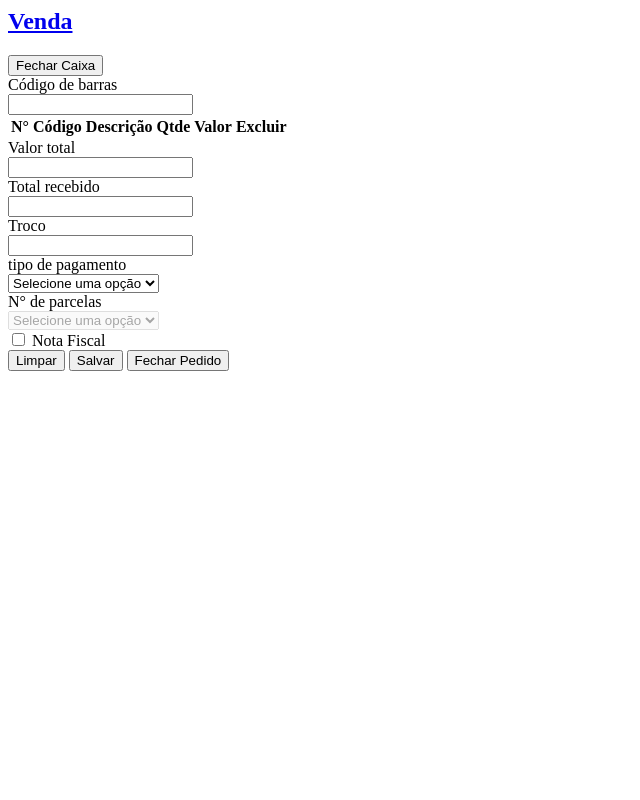
After one commit to mvlabres/sigef, a PHP site: page /view/sellView.php in a window 1280 px wide. The commit adds this page. Shown: the whole page, without its empty margins (0-640 px from the left). Run offline with PHP 8.4, Linux system fonts and the light colour scheme; lists and menus that the app fills with data are empty.

Commit message:
finalized sell layout

```diff
--- a/controller/stockController.php
+++ b/controller/stockController.php
@@ -24,7 +24,9 @@
         public function create(){
 
             $this->stock->setProductId($this->post['productId']);
+            $this->stock->setProductCode($this->post['productCode']);
             $this->stockRepository->setStock($this->stock);
+
             return $this->stockRepository->create();
         }
 
@@ -48,6 +50,10 @@
             }
 
             return $stocks;
+        }
+
+        public function findByProductCode($productCode){
+
         }
 
         // public function getLastCreated(){
--- a/repositorys/stockRepository.php
+++ b/repositorys/stockRepository.php
@@ -22,8 +22,8 @@ class StockRepository{
 
             if(!$this->stock) return null;
 
-            $sql = "INSERT INTO Stock(entryDate, quantity, productId)
-                    VALUES (CURDATE(), 1, '".$this->stock->getProductId()."')";
+            $sql = "INSERT INTO Stock(entryDate, quantity, productId, productCode)
+                    VALUES (CURDATE(), 1, '".$this->stock->getProductId()."', '".$this->stock->getProductCode()."')";
 
             $this->mySqli->query($sql);
             return true;
@@ -37,7 +37,7 @@ class StockRepository{
 
         try{
 
-            $sql = "SELECT Stock.id, entryDate, departureDate, quantity, productId, Product.description AS product
+            $sql = "SELECT Stock.id, entryDate, departureDate, quantity, productId, productCode, Product.description AS product
                     FROM Stock
                     INNER JOIN Product ON productId = Product.id
                     ORDER BY Product.description ASC";
--- /dev/null
+++ b/view/sellView.php
@@ -0,0 +1,180 @@
+<?php
+    $registerId = '123456';
+?>
+
+
+<html>
+
+<body>
+    <article class="slds-card">
+        <div class="slds-card__header slds-grid">
+            <header class="slds-media slds-media_center slds-has-flexi-truncate">
+                <div class="slds-media__figure">
+                    <span class="slds-icon_container slds-icon-standard-account">
+                        <span class="slds-assistive-text"></span>
+                    </span>
+                </div>
+                <div class="slds-media__body">
+                    <h2 class="slds-card__header-title">
+                        <a href="#" class="slds-card__header-link slds-truncate">
+                            <span>Venda</span>
+                        </a>
+                    </h2>
+                </div>
+                <div class="slds-no-flex">
+                    <button class="slds-button slds-button_brand">Fechar Caixa</button>
+                </div>
+            </header>
+        </div>
+        <div class="card-body">
+            <?php if(!$registerId){
+                    echo '
+                        <div>
+                            <button class="slds-button slds-button_brand">Abrir Caixa</button>
+                        </div>
+                    </div>
+                </article>';
+                } else {
+                    echo '
+
+                <div class="sell-container">
+                    <div class="sell-details slds-size_3-of-5">
+                        <div class="slds-grid">
+                            <div class="full-start">
+                                <div class="slds-grid">
+                                    <div class="slds-form-element slds-size_2-of-3">
+                                        <label class="slds-form-element__label">Código de barras</label>
+                                        <div class="slds-form-element__control">
+                                            <input id="codebar" name="codebar" type="text" tabindex="0" class="slds-input" value="" oninput="handleInput()" />
+                                        </div>
+                                    </div>
+                                </div>
+                            </div>
+                        </div>
+                        <table id="productList" name="productList" class="slds-table slds-table_cell-buffer slds-no-row-hover slds-table_bordered products-table">
+                            <thead>
+                                <tr class="slds-line-height_reset">
+                                    <th class="td_10" scope="col">
+                                        <div class="slds-truncate" title="Opportunity Name">N°</div>
+                                    </th>
+                                    <th class="td_20" scope="col">
+                                        <div class="slds-truncate" title="Account Name">Código</div>
+                                    </th>
+                                    <th class="td_40" scope="col">
+                                        <div class="slds-truncate" title="Close Date">Descrição</div>
+                                    </th>
+                                    <th class="" scope="col">
+                                        <div class="slds-truncate" title="Stage">Qtde</div>
+                                    </th>
+                                    <th class="td_10" scope="col">
+                                        <div class="slds-truncate" title="Confidence">Valor</div>
+                                    </th>
+                                    <th class="" scope="col">
+                                        <div class="slds-truncate" title="Contact">Excluir</div>
+                                    </th>
+                                </tr>
+                            </thead>
+                            <tbody></tbody>
+                        </table>
+                    </div>
+
+                    <div class="slds-grid sell-actions">
+                        <div class="slds-grid slds-grid_vertical">
+                            <div class="sell-price-details">
+                                <div class="slds-form-element slds-size_1-of-1 input-group">
+                                    <label class="slds-form-element__label">Valor total</label>
+                                    <div>
+                                        <input id="totalValue" name="totalValue" type="text" tabindex="0" value="" onblur="handleBarcodeBlur()" readonly />
+                                    </div>
+                                </div>
+
+                                <div class="slds-form-element slds-size_1-of-1">
+                                    <div class="slds-form-element slds-size_1-of-2 input-group">
+                                        <label class="slds-form-element__label">Total recebido</label>
+                                        <div>
+                                            <input id="receiptValue" name="receiptValue" type="number" tabindex="0" value="" onblur="handleBarcodeBlur()" />
+                                        </div>
+                                    </div>
+
+                                    <div class="slds-form-element slds-size_1-of-2 input-group">
+                                        <label class="slds-form-element__label">Troco</label>
+                                        <div>
+                                            <input id="codebar" name="codebar" type="number" tabindex="0" value="" onblur="handleBarcodeBlur()" readonly />
+                                        </div>
+                                    </div>
+                                </div>
+                            </div>
+                        </div>
+
+                        <div class="slds-grid slds-grid_vertical sell-confirm">
+                            <div class="slds-form-element">
+                                <div class="slds-form-element">
+                                    <label class="slds-form-element__label" for="productFamily">tipo de pagamento</label>
+                                    <div class="slds-form-element__control">
+                                        <div class="slds-select_container">
+                                            <select value="" name="productFamily" class="slds-select" id="productFamily" required>
+                                                <option value="">Selecione uma opção</option>
+                                                <option value="">Crédito</option>
+                                                <option value="">Débito</option>
+                                                <option value="">Pix</option>
+                                            </select>
+                                        </div>
+                                    </div>
+                                </div>
+
+                                <div class="slds-grid slds-grid_align-spread row-align-bottom">
+                                    <div class="slds-form-element">
+                                        <label class="slds-form-element__label" for="productFamily">N° de parcelas</label>
+                                        <div class="slds-form-element__control">
+                                            <div class="slds-select_container">
+                                                <select value="" name="productFamily" class="slds-select" id="productFamily" disabled>
+                                                    <option value="">Selecione uma opção</option>
+                                                    <option value="1">1</option>
+                                                    <option value="2">2</option>
+                                                    <option value="3">3</option>
+                                                    <option value="4">4</option>
+                                                    <option value="5">5</option>
+                                                    <option value="6">6</option>
+                                                    <option value="7">7</option>
+                                                    <option value="8">8</option>
+                                                    <option value="9">9</option>
+                                                    <option value="10">10</option>
+                                                    <option value="11">11</option>
+                                                    <option value="12">12</option>
+                                                </select>
+                                            </div>
+                                        </div>
+                                    </div>
+
+                                    <div class="slds-form-element">
+                                        <div class="slds-form-element__control">
+                                            <div class="slds-checkbox">
+                                                <input type="checkbox" name="options" id="checkbox-unique-id-80" value="checkbox-unique-id-80" />
+                                                <label class="slds-checkbox__label" for="checkbox-unique-id-80">
+                                                    <span class="slds-checkbox_faux"></span>
+                                                    <span class="slds-form-element__label">Nota Fiscal</span>
+                                                </label>
+                                            </div>
+                                        </div>
+                                    </div>
+                                </div>
+
+                            </div>
+                        </div>
+                    </div>
+
+                </div>
+
+                    <footer class="slds-card__footer">
+                        <div class="slds-form-element">
+                            <button class="slds-button slds-button_neutral">Limpar</button>
+                            <button class="slds-button slds-button_brand" type="submit">Salvar</button>
+                            <button class="slds-button slds-button_brand" type="submit">Fechar Pedido</button>
+                        </div>
+                      </footer>
+                </article>';
+                }
+                ?>
+</body>
+
+</html>
```
Also changed, not shown: controller/ajax/getStockItem.php (added, +35 -0 lines), model/customer.php (added, +33 -0 lines), model/register.php (added, +51 -0 lines), model/stock.php (+18 -0 lines), view/JS/controller.js (+62 -7 lines), view/custom-css/style.css (+131 -3 lines), view/home.php (+12 -0 lines), view/stockView.php (+7 -7 lines), 1 other file.
